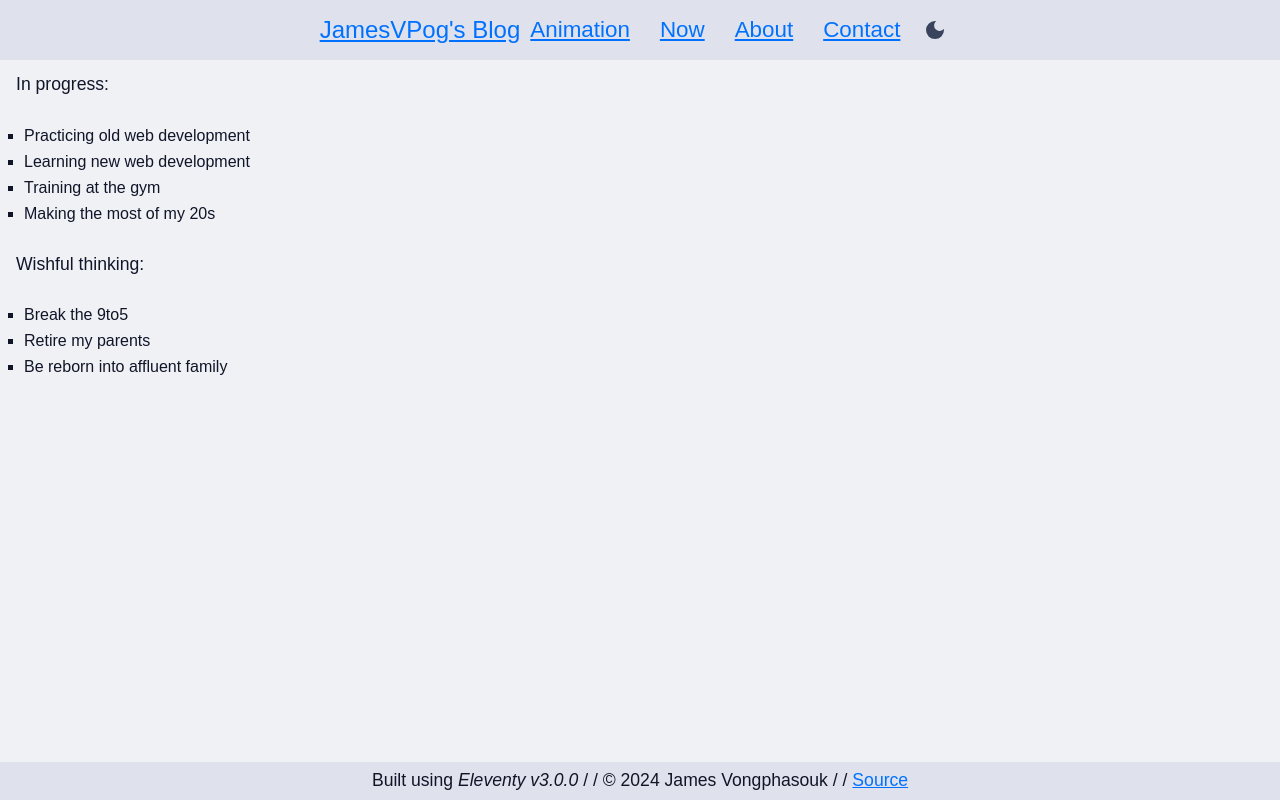
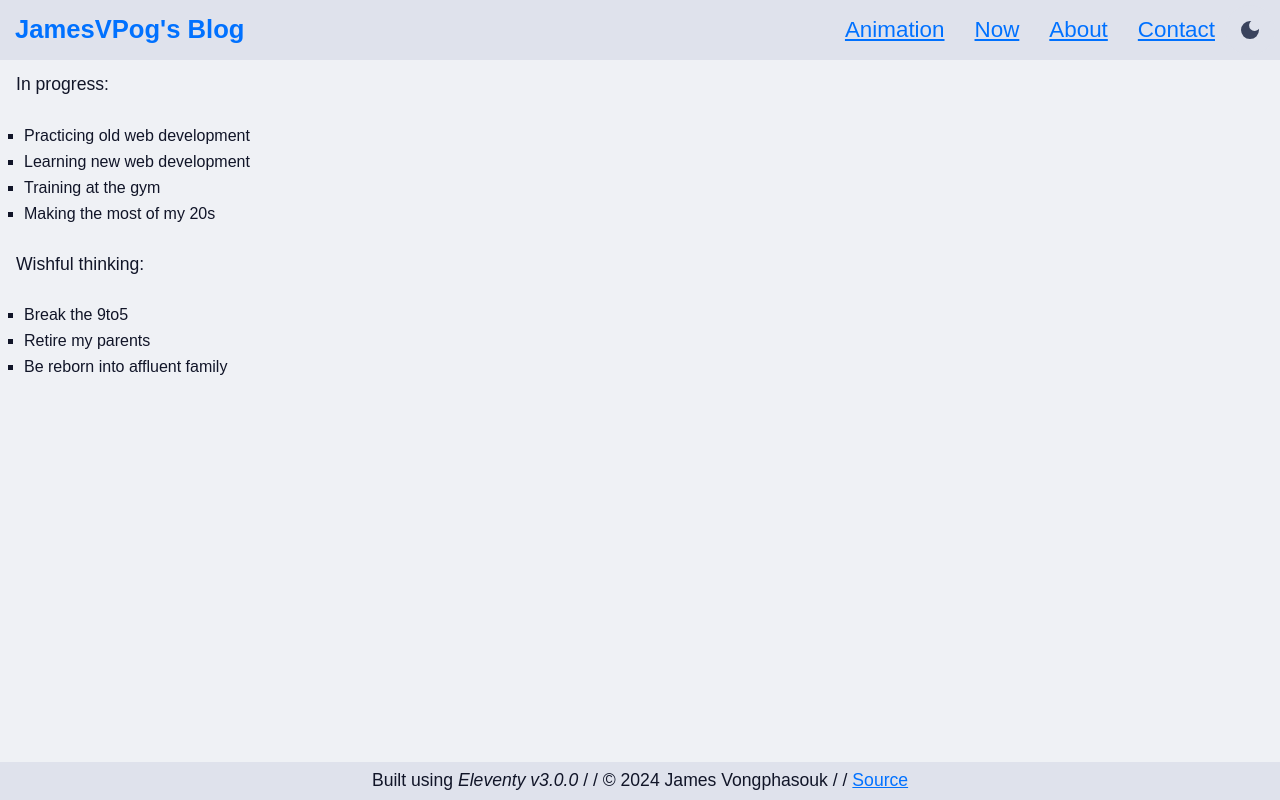
Before and after one commit to JamesVpog/jvblog, an Eleventy site: page src/now.html in a window 1280 px wide. Built offline with nearby package versions, Linux system fonts and the light colour scheme; Eleventy itself is replaced by a stand-in of ours; files that its build step writes are made by us from their sources.

Commit message:
fixed the logo to left

```diff
--- a/src/_includes/base.njk
+++ b/src/_includes/base.njk
@@ -10,7 +10,7 @@
 <body>
     <div class="flex-container">
             <div class="navbar">
-                <h1> <a href="/">JamesVPog's Blog</a> </h1>
+                <h1> <a href="/">JamesVPog's Blog</a></h1>
                 <div class="sub-nav">
                     <a href="/animationootd"> Animation</a>
                     <a href="/now">Now</a>
--- a/src/css/global.css
+++ b/src/css/global.css
@@ -74,7 +74,7 @@ footer {
     margin: 16px;
 }
 
-h1:has(a[href="/index"]) {
+h1:has(a[href="/"]) {
     font-size: 1.6em;
     font-weight: bold;
     padding: 10px;
@@ -119,10 +119,10 @@ a:active {
 
 }
 
-a[href="/index"]:link,
-a[href="/index"]:visited,
-a[href="/index"]:focus,
-a[href="/index"]:active {
+a[href="/"]:link,
+a[href="/"]:visited,
+a[href="/"]:focus,
+a[href="/"]:active {
     text-decoration: none;
     background-color: transparent;
     color: inherit;
```
